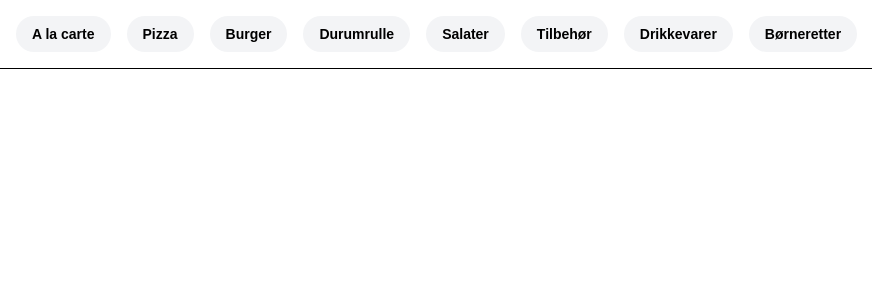
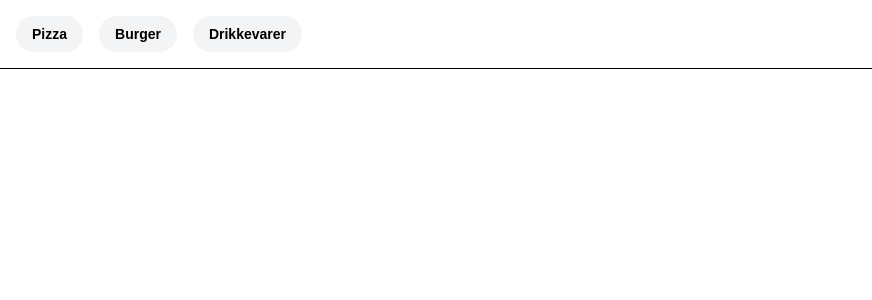
Before and after one commit to Adamvillaro/scanogskip, a Next.js app: page /ocakbasi in a window 1280 px wide. Both pictures are taken after a click on the button "Spis her". Shown: the top 300 px of the page, without its empty margins (0-872 px from the left). Built offline with nearby package versions, Linux system fonts and the light colour scheme.

Commit message:
Ocakbasi full menu UI update

```diff
--- a/pages/ocakbasi.js
+++ b/pages/ocakbasi.js
@@ -14,106 +14,18 @@ export default function OcakbasiMenu() {
   const [diningOption, setDiningOption] = useState(null);
 
   const categories = [
-    {
-      name: "A la carte",
-      items: [
-        {
-          name: "Mix Grill",
-          description: "Kebab, kylling, adana, ris og salat",
-          price: 139,
-          image: "/ocakbasi/a-la-carte/mix-grill.jpeg"
-        },
-        {
-          name: "Adana kebab",
-          description: "Hakket krydret kød på spyd med salat og ris",
-          price: 109,
-          image: "/ocakbasi/a-la-carte/adana-kebab.jpeg"
-        }
-      ]
-    },
-    {
-      name: "Pizza",
-      items: [
-        {
-          name: "Margherita",
-          description: "Tomat, ost",
-          price: 73,
-          image: "/ocakbasi/pizza/margherita.jpeg"
-        },
-        {
-          name: "Pepperoni",
-          description: "Pepperoni, dressing",
-          price: 83,
-          image: "/ocakbasi/pizza/pepperoni.jpeg"
-        }
-      ]
-    },
-    {
-      name: "Burger",
-      items: [
-        {
-          name: "Big burger",
-          description: "Klassisk burger med oksekød",
-          price: 49,
-          image: "/ocakbasi/burger/big-burger.jpeg"
-        }
-      ]
-    },
-    {
-      name: "Durumrulle",
-      items: [
-        {
-          name: "Kebab Durum",
-          description: "Salat, tomat, dressing",
-          price: 65,
-          image: "/ocakbasi/durumrulle/kebab-durum.jpeg"
-        }
-      ]
-    },
-    {
-      name: "Salater",
-      items: [
-        {
-          name: "Kyllingesalat",
-          description: "Frisk salat med kylling",
-          price: 65,
-          image: "/ocakbasi/salater/kyllingesalat.jpeg"
-        }
-      ]
-    },
-    {
-      name: "Tilbehør",
-      items: [
-        {
-          name: "Pommes frites",
-          description: "Sprøde fritter",
-          price: 39,
-          image: "/ocakbasi/tilbehoer/pommes.jpeg"
-        }
-      ]
-    },
-    {
-      name: "Drikkevarer",
-      items: [
-        {
-          name: "Cola 0,5L",
-          description: "Kold sodavand",
-          price: 20,
-          image: "/ocakbasi/drikkevarer/cola.jpeg"
-        }
-      ]
-    },
-    {
-      name: "Børneretter",
-      items: [
-        {
-          name: "Børnepizza",
-          description: "Lille pizza med ost og skinke",
-          price: 55,
-          image: "/ocakbasi/boerneretter/boernepizza.jpeg"
-        }
-      ]
-    }
+    { name: "Pizza", items: [
+      { name: "Pepperoni", description: "Pepperoni og ost", price: 85, image: "/ocakbasi/pizza/pepperoni.jpeg.avif" },
+      { name: "Margherita", description: "Tomat og ost", price: 75, image: "/ocakbasi/pizza/margherita.jpeg.avif" }
+    ]},
+    { name: "Burger", items: [
+      { name: "Cheeseburger", description: "Burger med ost og salat", price: 65, image: "/ocakbasi/burger/cheeseburger.jpeg.avif" },
+      { name: "Kyllingeburger", description: "Burger med kyllingefilet", price: 70, image: "/ocakbasi/burger/kyllingeburger.jpeg.avif" }
+    ]},
+    { name: "Drikkevarer", items: [
+      { name: "Cola", description: "0.5L Coca-Cola", price: 25, image: "/ocakbasi/drikkevarer/cola.jpeg.avif" },
+      { name: "Fanta", description: "0.5L Fanta Orange", price: 25, image: "/ocakbasi/drikkevarer/fanta.jpeg.avif" }
+    ]}
   ];
 
   const total = cart.reduce((sum, item) => sum + item.price * item.quantity, 0);
@@ -153,8 +65,9 @@ export default function OcakbasiMenu() {
 
   if (view === "categories") {
     return (
-      <div className="min-h-screen bg-white text-black">
-        <div className="flex overflow-x-auto space-x-4 p-4 border-b">
+      <div className="min-h-screen bg-white text-black flex">
+        <div className="flex-1">
+          <div className="overflow-x-auto flex space-x-4 p-4 border-b">
             {categories.map((cat, idx) => (
               <button key={idx} onClick={() => setSelectedCategory(cat)} className="text-sm font-semibold whitespace-nowrap px-4 py-2 bg-gray-100 rounded-full">
                 {cat.name}
@@ -162,7 +75,7 @@ export default function OcakbasiMenu() {
             ))}
           </div>
 
-        <div className="p-4 grid gap-4">
+          <div className="p-4 grid gap-4 grid-cols-1 sm:grid-cols-2">
             {(selectedCategory?.items || []).map((item, idx) => (
               <div key={idx} className="border rounded-xl overflow-hidden shadow-sm bg-white">
                 <img src={item.image} alt={item.name} className="w-full h-40 object-cover" />
@@ -177,19 +90,19 @@ export default function OcakbasiMenu() {
               </div>
             ))}
           </div>
+        </div>
 
-        {/* Kurv i højre side */}
         {cart.length > 0 && (
-          <div className="fixed right-4 bottom-4 bg-white shadow-xl rounded-xl p-4 w-72 z-50">
-            <h3 className="font-semibold mb-2">Din kurv</h3>
+          <div className="hidden lg:block w-[360px] fixed right-0 top-0 h-full bg-white shadow-xl border-l p-6 z-50 overflow-y-auto">
+            <h3 className="text-xl font-bold mb-4">Din kurv</h3>
             {cart.map((item, idx) => (
               <div key={idx} className="flex justify-between items-center text-sm mb-2">
                 <span>{item.name} x{item.quantity}</span>
                 <button onClick={() => removeFromCart(idx)}><Trash2 className="w-4 h-4 text-red-500" /></button>
               </div>
             ))}
-            <div className="mt-2 font-bold">Total: {total},00 kr</div>
-            <Button onClick={handlePlaceOrder} className="w-full mt-3 bg-black text-white py-2 rounded-full">Gå til kassen</Button>
+            <div className="mt-4 font-bold text-lg">Total: {total},00 kr</div>
+            <Button onClick={handlePlaceOrder} className="w-full mt-4 bg-black text-white py-3 rounded-full">Gå til kassen</Button>
           </div>
         )}
       </div>
@@ -198,7 +111,8 @@ export default function OcakbasiMenu() {
 
   if (view === "item") {
     return (
-      <div className="p-6 min-h-screen bg-white">
+      <div className="fixed inset-0 bg-black bg-opacity-50 z-50 flex items-center justify-center p-6">
+        <div className="bg-white rounded-xl w-full max-w-md p-6">
           <button onClick={() => setView("categories")} className="mb-4 text-sm text-gray-600 flex items-center"><ChevronLeft className="w-4 h-4 mr-1" /> Tilbage</button>
           <img src={selectedItem.image} alt={selectedItem.name} className="w-full h-64 object-cover rounded-xl mb-4" />
           <h2 className="text-2xl font-bold mb-2">{selectedItem.name}</h2>
@@ -218,6 +132,7 @@ export default function OcakbasiMenu() {
           <Button onClick={addToCart} className="w-full bg-black text-white py-3 rounded-xl">Læg i kurv</Button>
           {justAdded && <div className="text-green-500 mt-4 text-center font-medium">Tilføjet til kurv ✅</div>}
         </div>
+      </div>
     );
   }
 
@@ -227,10 +142,8 @@ export default function OcakbasiMenu() {
         <h1 className="text-2xl font-bold mb-2">Tak for din bestilling!</h1>
         <p className="text-gray-700 mb-4">Dit ordrenummer er:</p>
         <div className="text-5xl font-extrabold">#{orderNumber}</div>
-        <Button onClick={() => setView("landing")} className="mt-6 bg-black text-white px-6 py-3 rounded-full">Bestil igen</Button>
+        <Button onClick={() => setView("landing")} className="mt-6 bg-black text-white px-6 py-3 rounded-full">Tilbage til forsiden</Button>
       </div>
     );
   }
-
-  return null;
 }
```
Lines whose indentation alone changed are shown as unchanged.
